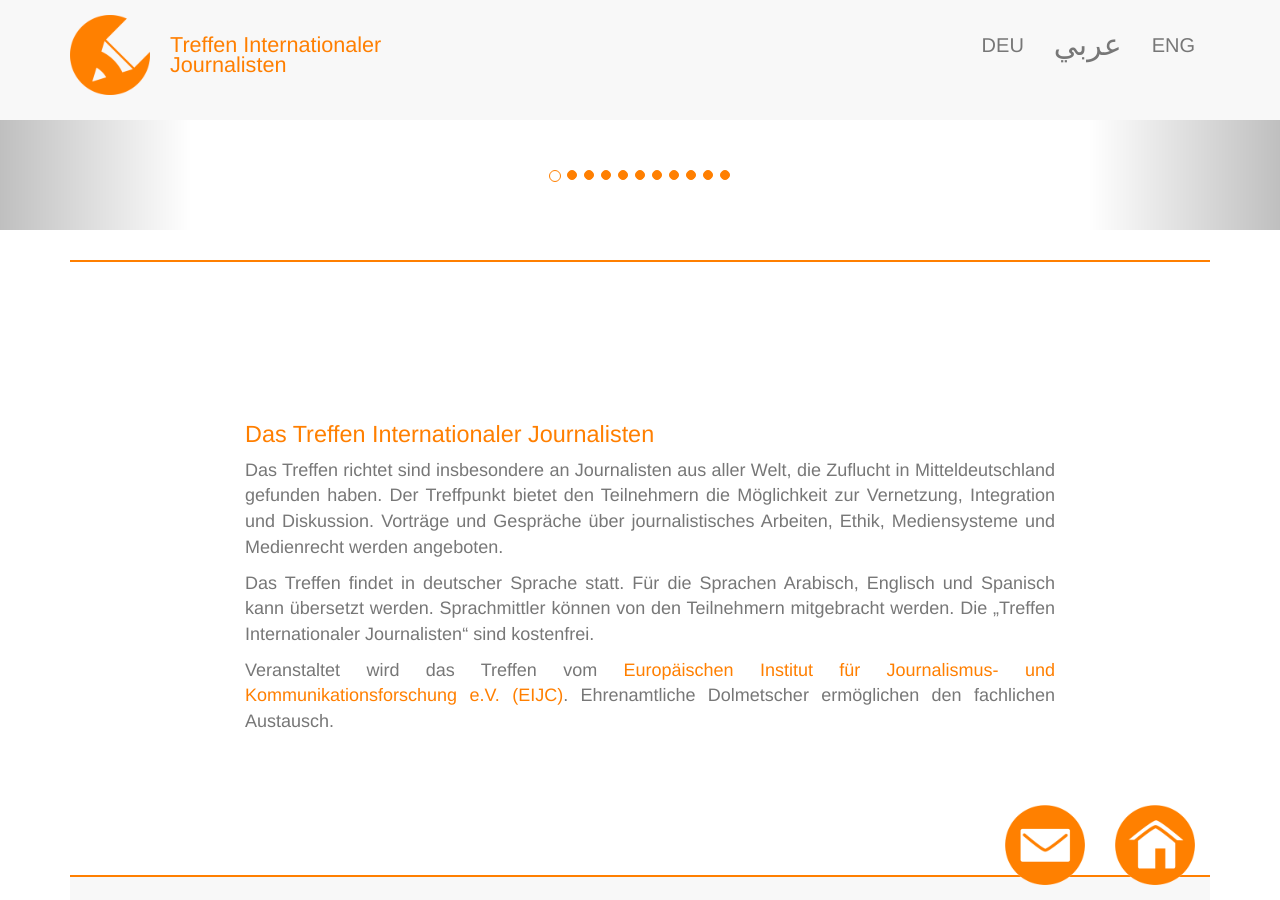
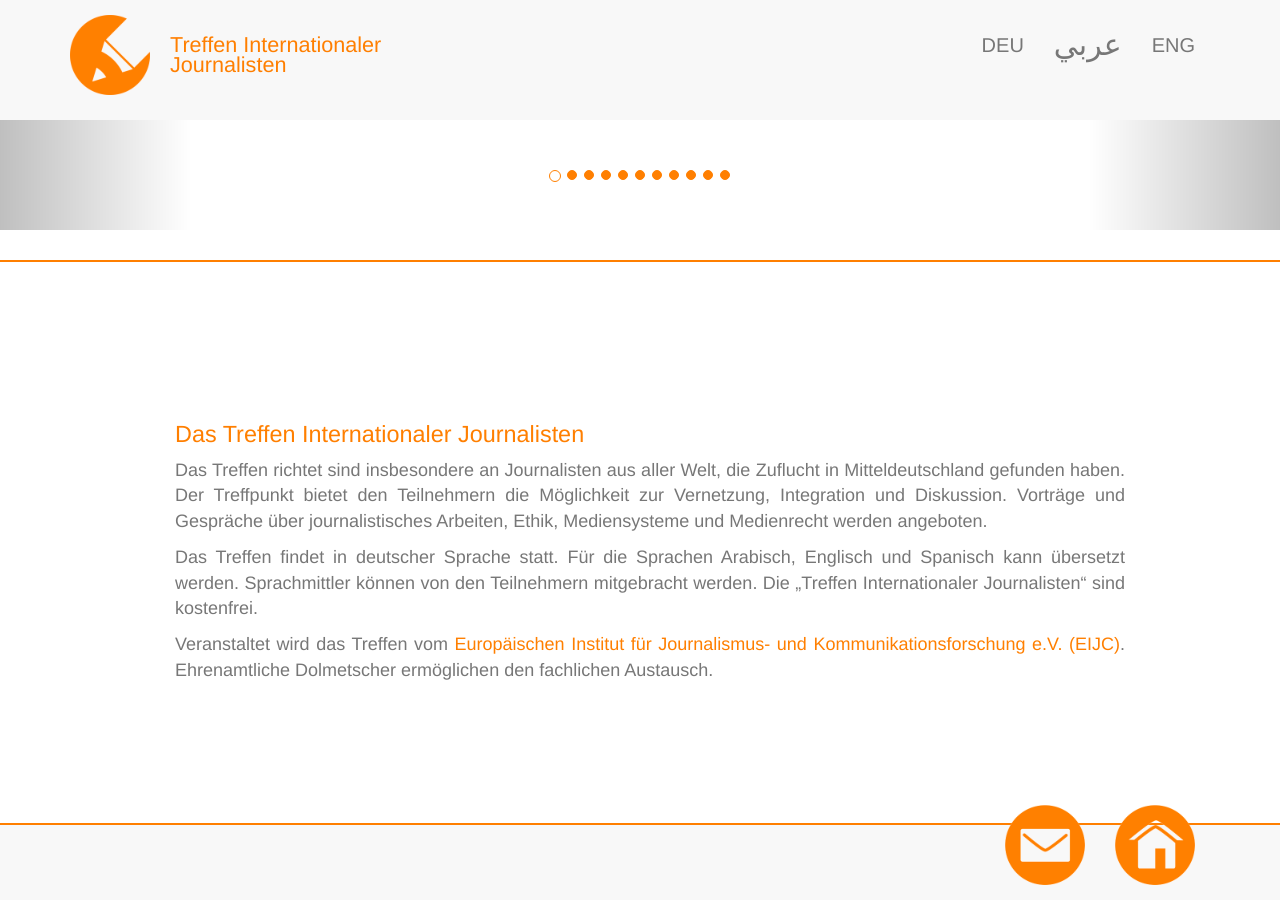
Before and after one commit to EIJC/TIJ, a Jekyll site: the page built from de.html, in a window 1280 px wide and 900 px high, scrolled down 360 px. Built offline with Jekyll 4.4.1, drawn with Linux system fonts in a browser that asks for light colours; nearby versions of some CDN libraries.

Commit message:
Update de.html

```diff
--- a/de.html
+++ b/de.html
@@ -106,7 +106,7 @@ language: de
       </a>
 </div>
 <!-- end container -->
-<div class="container marketing">
+
 
 <div class="divider"><a id="Treffen" name="Treffen"></a></div>
 
@@ -218,5 +218,3 @@ language: de
 
 
 <div class="divider"></div>
-
-</div>
```
